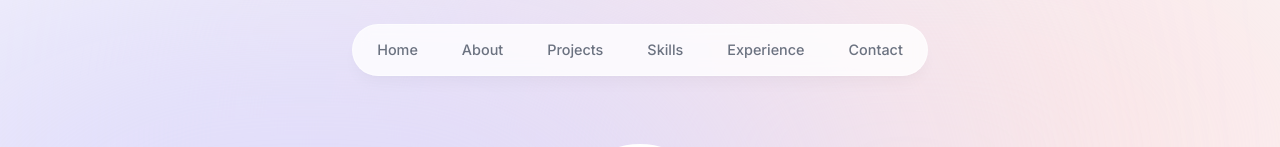
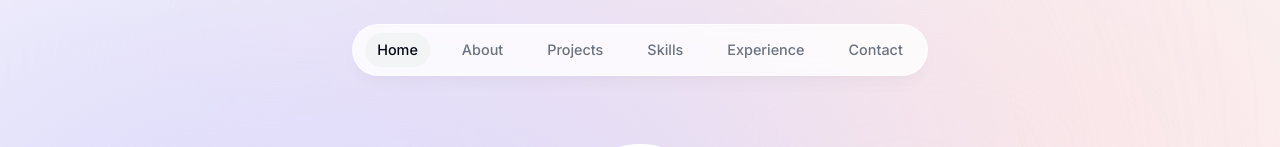
Before and after one commit to chrisdav6/nextjs-portfolio-website, a Next.js app: page / in a window 1280 px wide. Shown: the top 147 px of the page. Built offline with nearby package versions, Linux system fonts and the light colour scheme.

Commit message:
Set up context

```diff
--- a/app/layout.tsx
+++ b/app/layout.tsx
@@ -2,6 +2,7 @@
 import type { Metadata } from 'next';
 import { Inter } from 'next/font/google';
 import Header from '@/components/Header';
+import ActiveSectionContextProvider from '@/context/active-section-context';
 
 const inter = Inter({ subsets: ['latin'] });
 
@@ -23,8 +24,10 @@
       >
         <div className='bg-[#fbe2e3] absolute top-[-6rem] right-[-11rem] h-[31.25rem] w-[31.25rem] -z-10 rounded-full blur-[10rem] sm:w-[68.75rem]'></div>
         <div className='bg-[#dbd7fb] absolute top-[-1rem] left-[-35rem] h-[31.25rem] w-[50rem] -z-10 rounded-full blur-[10rem] sm:w-[68.75rem] md:left[-33rem] lg:left-[-28rem] xl:left-[-15rem] 2xl:left-[-5rem]'></div>
-        <Header />
-        {children}
+        <ActiveSectionContextProvider>
+          <Header />
+          {children}
+        </ActiveSectionContextProvider>
       </body>
     </html>
   );
--- a/components/Header.tsx
+++ b/components/Header.tsx
@@ -2,8 +2,11 @@
 import Link from 'next/link';
 import { links } from '@/lib/data';
 import { motion } from 'framer-motion';
+import { useActiveSectionContext } from '@/context/active-section-context';
 
 const Header = () => {
+  const { activeSection, setActiveSection } = useActiveSectionContext();
+
   return (
     <header className='z-[999] relative'>
       <motion.div
@@ -17,17 +20,27 @@
         <ul className='flex w-[22rem] flex-wrap items-center justify-center gap-y-1 text-[0.9rem] font-medium text-gray-500 sm:w-[initial] sm:flex-nowrap sm:gap-5'>
           {links.map((link) => (
             <motion.li
-              className='flex items-center justify-center h-3/4'
+              className='flex items-center justify-center h-3/4 relative'
               key={link.hash}
               initial={{ y: -100, opacity: 0 }}
               animate={{ y: 0, opacity: 1 }}
               transition={{ type: 'spring', duration: 1 }}
             >
               <Link
-                className='flex items-center justify-center w-full px-3 py-3 hover:text-gray-950 transition'
+                className={`flex items-center justify-center w-full px-3 py-3 hover:text-gray-950 transition ${
+                  activeSection === link.name && 'text-gray-950'
+                }`}
                 href={link.hash}
+                onClick={() => setActiveSection(link.name)}
               >
                 {link.name}
+                {activeSection === link.name && (
+                  <motion.span
+                    className='bg-gray-100 rounded-full absolute inset-0 -z-10'
+                    layoutId='activeSection'
+                    transition={{ type: 'spring', damping: 15 }}
+                  />
+                )}
               </Link>
             </motion.li>
           ))}
--- /dev/null
+++ b/context/active-section-context.tsx
@@ -0,0 +1,41 @@
+'use client';
+import { useState, createContext, useContext } from 'react';
+import { links } from '@/lib/data';
+
+type SectionName = (typeof links)[number]['name'];
+
+type ActiveSectionContextProviderProps = {
+  children: React.ReactNode;
+};
+
+type ActiveSectionContextType = {
+  activeSection: SectionName;
+  setActiveSection: React.Dispatch<React.SetStateAction<SectionName>>;
+};
+
+export const ActiveSectionContext =
+  createContext<ActiveSectionContextType | null>(null);
+
+export default function ActiveSectionContextProvider({
+  children,
+}: ActiveSectionContextProviderProps) {
+  const [activeSection, setActiveSection] = useState<SectionName>('Home');
+
+  return (
+    <ActiveSectionContext.Provider value={{ activeSection, setActiveSection }}>
+      {children}
+    </ActiveSectionContext.Provider>
+  );
+}
+
+export function useActiveSectionContext() {
+  const context = useContext(ActiveSectionContext);
+
+  if (context === null) {
+    throw new Error(
+      'useActiveContext must be used within an ActiveSectionContextProvider'
+    );
+  }
+
+  return context;
+}
--- a/package.json
+++ b/package.json
@@ -21,6 +21,7 @@
     "react": "18.2.0",
     "react-dom": "18.2.0",
     "react-icons": "^4.10.1",
+    "react-intersection-observer": "^9.5.2",
     "tailwindcss": "3.3.3",
     "typescript": "5.1.6"
   }
```
Also changed, not shown: 1 other file (tests, documents, lock files or other folders).
